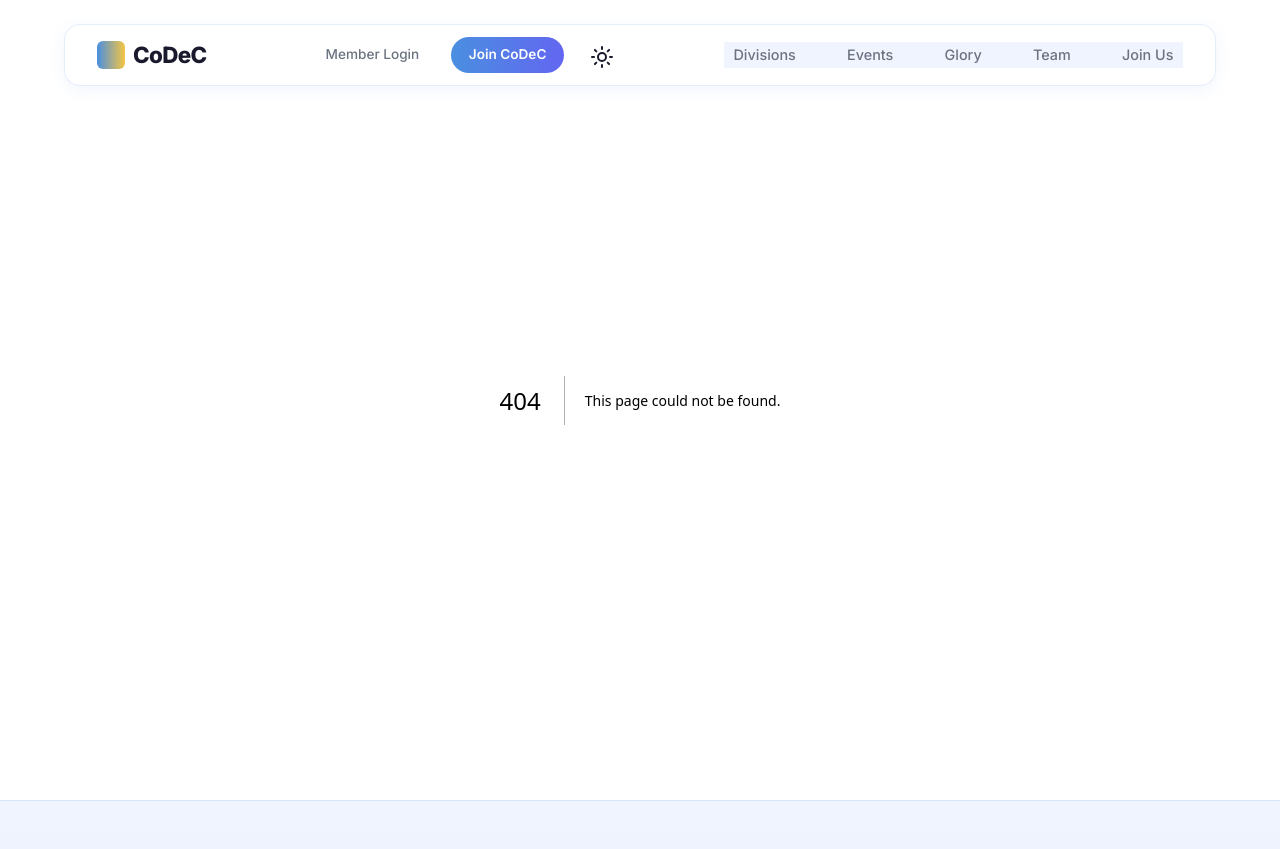
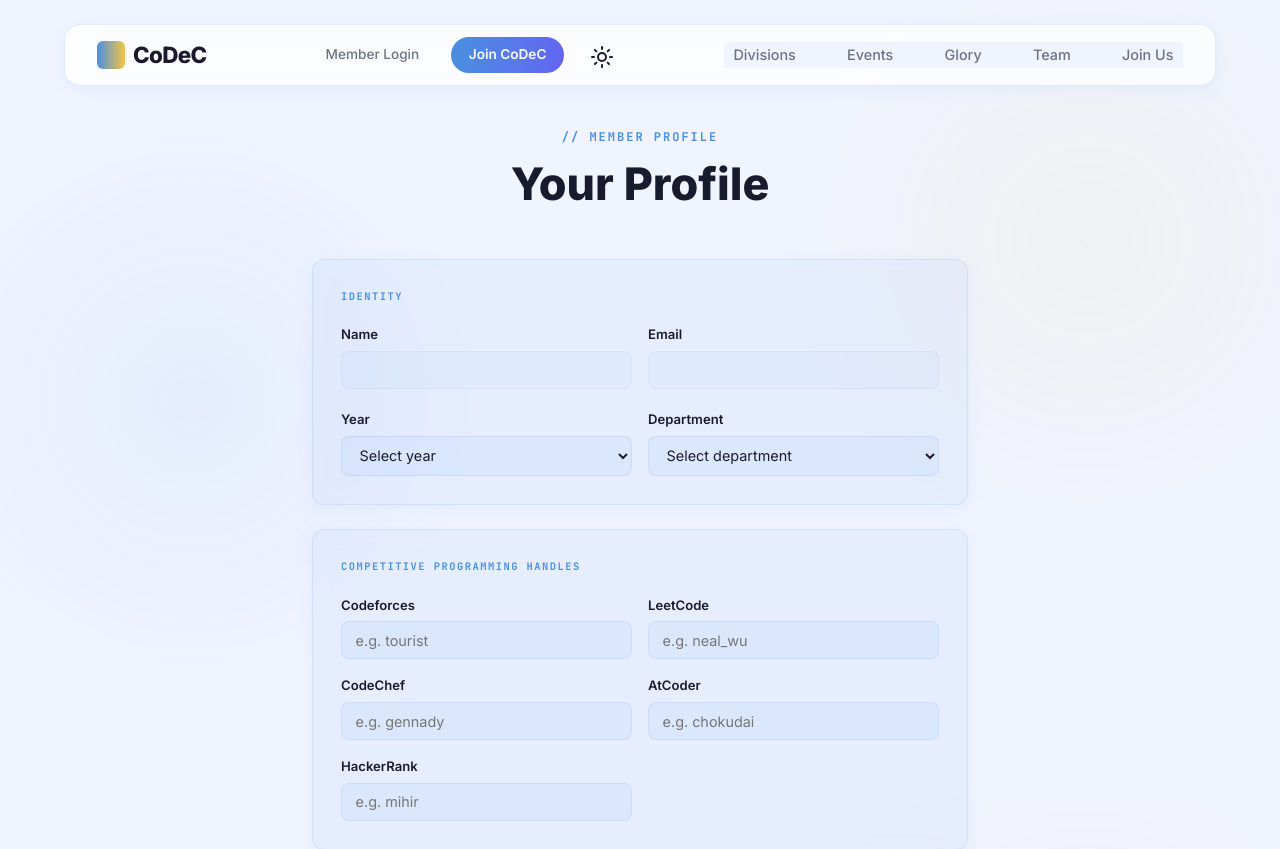
Before and after one commit to lawn-mimower/CoDeC, a Next.js app: page /profile in a window 1280 px wide. Before the commit this address had no page. Shown: the top 849 px of the page. Built offline with nearby package versions, Linux system fonts and the light colour scheme.

Commit message:
feat: add /profile route

```diff
--- /dev/null
+++ b/app/profile/page.jsx
@@ -0,0 +1,5 @@
+import ProfilePage from '../../src/views/ProfilePage';
+
+export default function Page() {
+    return <ProfilePage />;
+}
```
